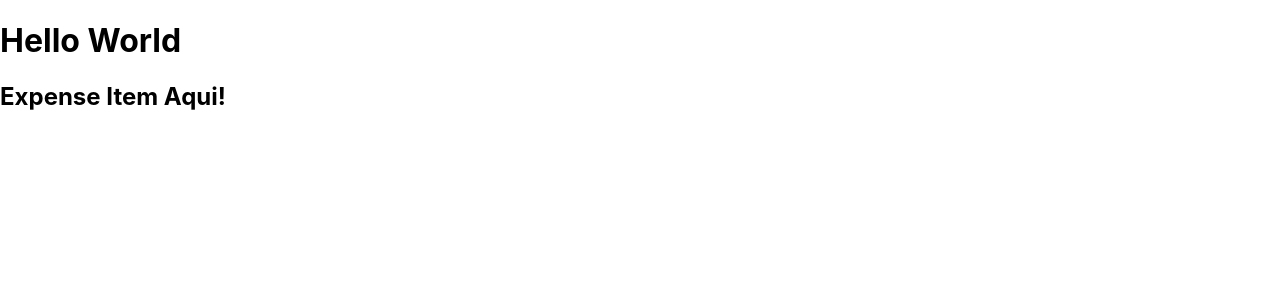
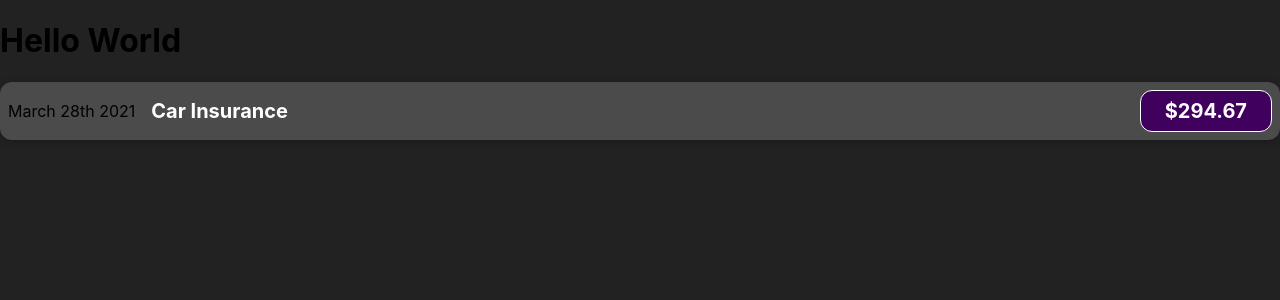
Before and after one commit to g-101/state-and-events-react, a React (Create React App) app: page / in a window 1280 px wide. Shown: the top 300 px of the page. Built offline with nearby package versions, Linux system fonts and the light colour scheme.

Commit message:
add o basico de css

```diff
--- a/src/App.js
+++ b/src/App.js
@@ -1,6 +1,7 @@
 import { ExpenseItem } from './components/ExpenseItem';
 
 function App() {
+  // para aplicar o css colocamos className. Aqui o JSX por debaixo dos panos é apenas javascript no final.
   return (
     <div>
       <h1>Hello World</h1>
--- a/src/components/ExpenseItem.css
+++ b/src/components/ExpenseItem.css
@@ -0,0 +1,56 @@
+.expense-item {
+  display: flex;
+  justify-content: space-between;
+  align-items: center;
+  box-shadow: 0 2px 8px rgba(0, 0, 0, 0.25);
+  padding: 0.5rem;
+  margin: 1rem 0;
+  border-radius: 12px;
+  background-color: #4b4b4b;
+}
+
+.expense-item__description {
+  display: flex;
+  flex-direction: column;
+  gap: 1rem;
+  align-items: flex-end;
+  flex-flow: column-reverse;
+  justify-content: flex-start;
+  flex: 1;
+}
+
+.expense-item h2 {
+  color: #3a3a3a;
+  font-size: 1rem;
+  flex: 1;
+  margin: 0 1rem;
+  color: white;
+}
+
+.expense-item__price {
+  font-size: 1rem;
+  font-weight: bold;
+  color: white;
+  background-color: #40005d;
+  border: 1px solid white;
+  padding: 0.5rem;
+  border-radius: 12px;
+}
+
+@media (min-width: 580px) {
+  .expense-item__description {
+    flex-direction: row;
+    align-items: center;
+    justify-content: flex-start;
+    flex: 1;
+  }
+
+  .expense-item__description h2 {
+    font-size: 1.25rem;
+  }
+
+  .expense-item__price {
+    font-size: 1.25rem;
+    padding: 0.5rem 1.5rem;
+  }
+}
--- a/src/components/ExpenseItem.js
+++ b/src/components/ExpenseItem.js
@@ -3,5 +3,13 @@
 // Para usar um componente em qualquer lugar, deve-se exporta-lo.
 export const ExpenseItem = () => {
   // Um componente retorna apenas um elemento por vez
-  return <h2>Expense Item Aqui!</h2>;
+  return (
+    <div className="expense-item">
+      <div>March 28th 2021</div>
+      <div className="expense-item__description">
+        <h2>Car Insurance</h2>
+        <div className="expense-item__price">$294.67</div>
+      </div>
+    </div>
+  );
 };
--- a/src/index.css
+++ b/src/index.css
@@ -4,6 +4,7 @@
 }
 
 body {
+  background-color: #222222;
   margin: 0;
   font-family: -apple-system, BlinkMacSystemFont, 'Segoe UI', 'Roboto', 'Oxygen', 'Ubuntu',
     'Cantarell', 'Fira Sans', 'Droid Sans', 'Helvetica Neue', sans-serif;
```
